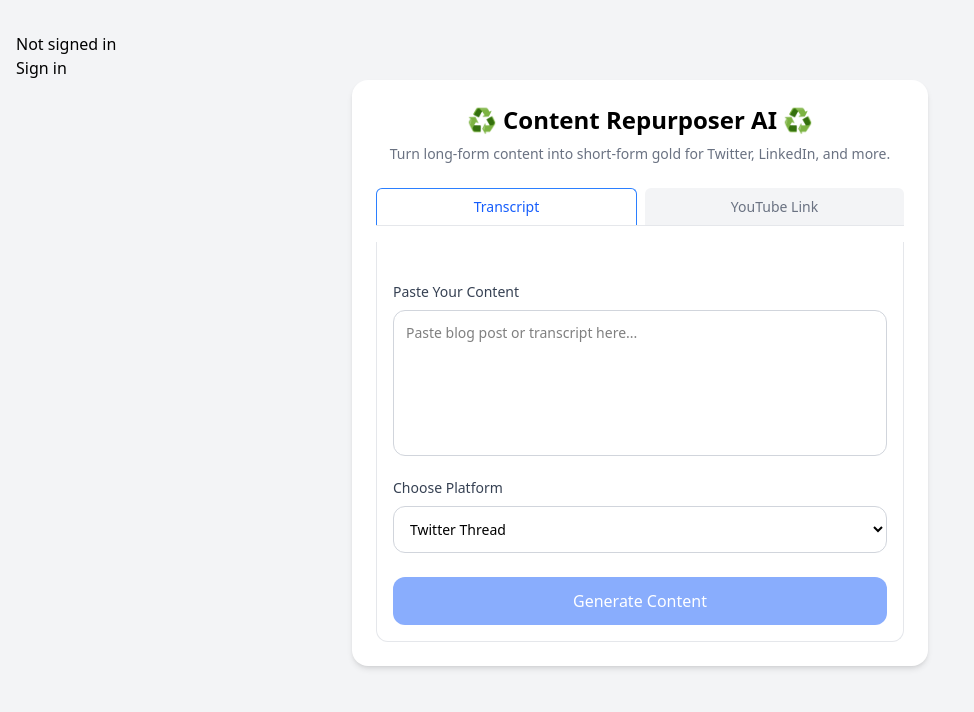
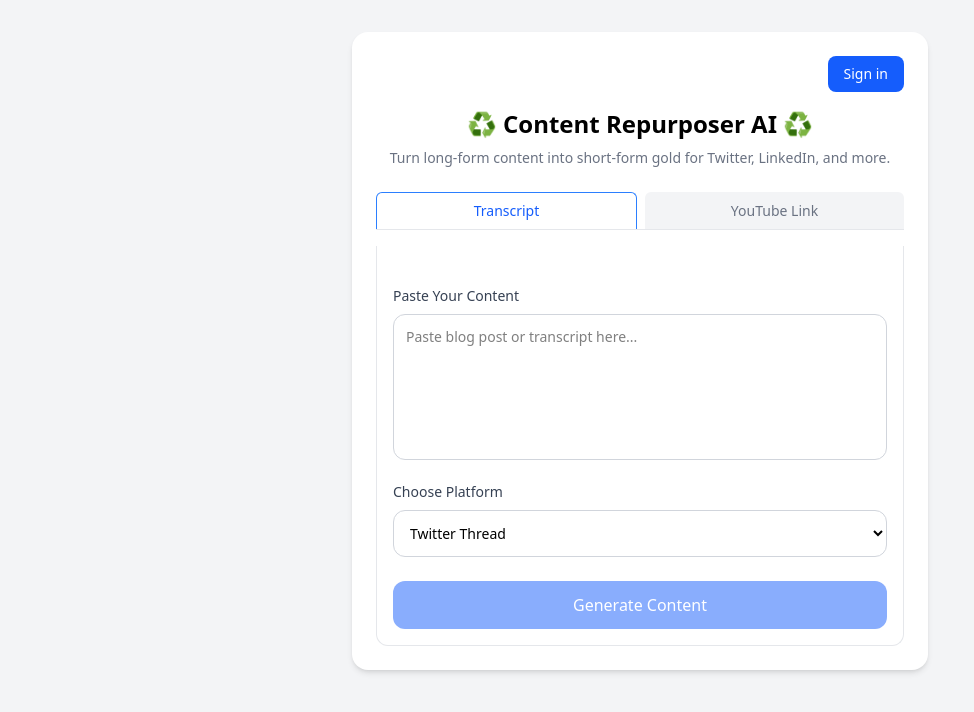
Before and after one commit to sarahelisabethcominotti/content-repurposer-ai, a Next.js app: page / in a window 1280 px wide. Shown: the top 712 px of the page, without its empty margins (0-974 px from the left). Built offline with nearby package versions, Linux system fonts and the light colour scheme; no server answers.

Commit message:
sign in/sign out ui

```diff
--- a/pages/index.js
+++ b/pages/index.js
@@ -37,8 +37,9 @@ export default function Home() {
   return (
     <SessionProvider>
     <div className="min-h-screen bg-gray-100 py-8 px-4">
-       <LoginButton/>
       <div className="max-w-xl mx-auto bg-white p-6 rounded-2xl shadow-md">
+      <LoginButton/>
+
         <h1 className="text-2xl font-semibold text-center mb-2">
           ♻️ Content Repurposer AI ♻️
         </h1>
--- a/public/components/LoginButton.js
+++ b/public/components/LoginButton.js
@@ -6,16 +6,28 @@ export default function LoginButton() {
   const { data: session } = useSession()
   if (session) {
     return (
-      <>
-        Signed in as {session.user.email} <br />
-        <button onClick={() => signOut()}>Sign out</button>
-      </>
+        <div className="w-full flex justify-end mb-4">
+        <div className="flex items-center space-x-4">
+        <span className="text-sm text-gray-700">Signed in as <strong>{session.user.email}</strong></span>
+        <button
+          onClick={() => signOut()}
+          className="bg-red-500 hover:bg-red-600 text-white text-sm px-4 py-2 rounded-lg transition-all"
+        >
+          Sign out
+        </button>
+      </div>
+      </div>
     )
   }
   return (
-    <>
-      Not signed in <br />
-      <button onClick={() => signIn()}>Sign in</button>
-    </>
+    <div className="w-full flex justify-end mb-4">
+
+    <button
+          onClick={() => signIn()}
+          className="bg-blue-600 hover:bg-blue-700 text-white text-sm px-4 py-2 rounded-lg transition-all"
+        >
+          Sign in
+        </button>
+        </div>
   )
 }
```
